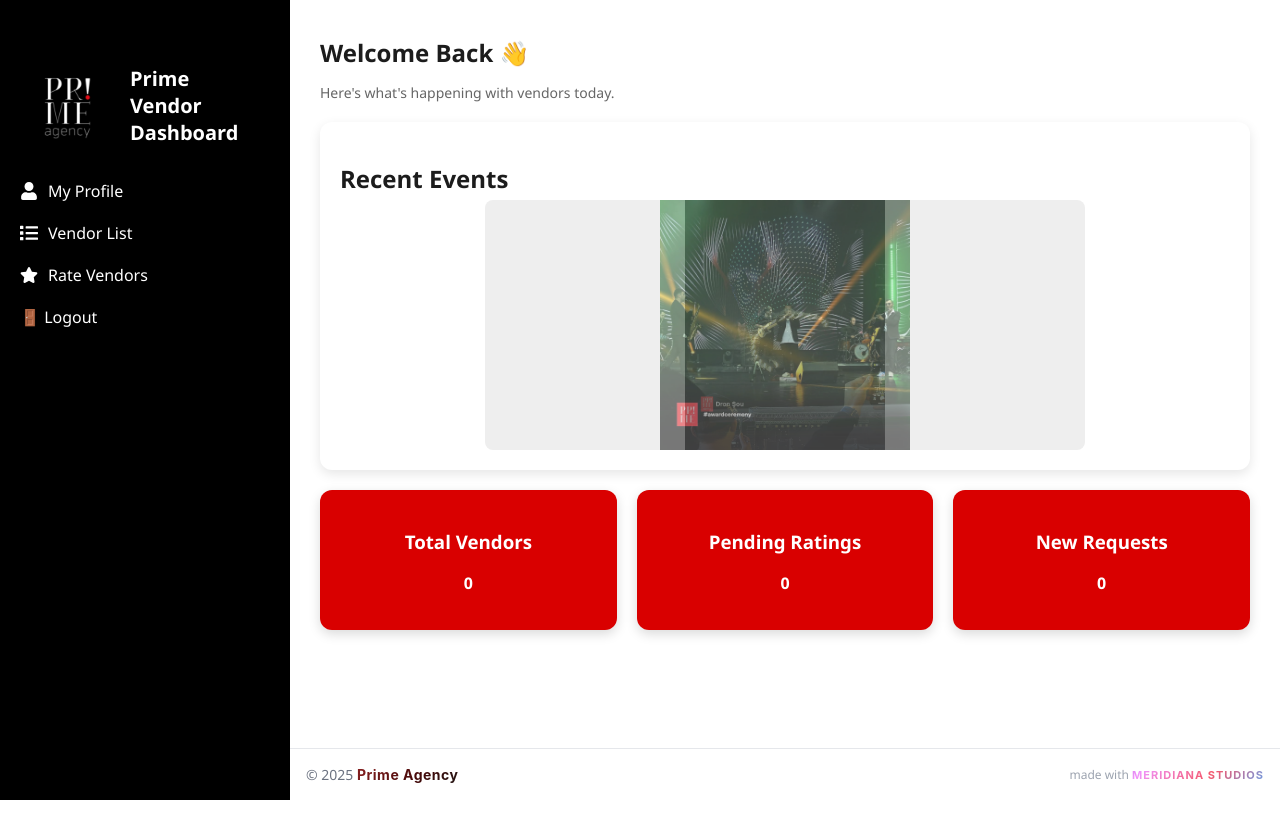
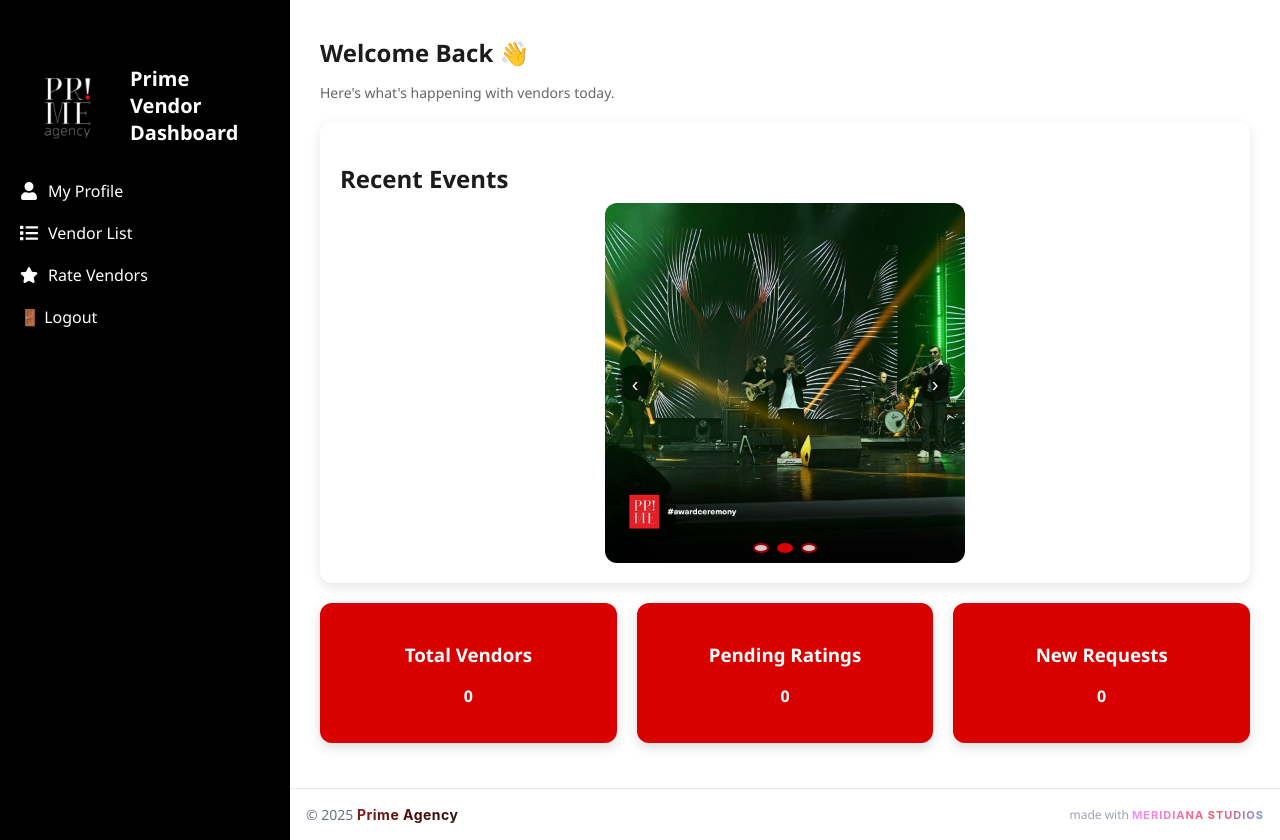
Before and after one commit to nargizhn/PrimeHubApp, a React (Create React App) app in the folder frontend/: page /dashboard in a window 1280 px wide. Before the commit the page ends 800 px from the top, so only its background shows below. Built offline with nearby package versions, Linux system fonts and the light colour scheme; no server answers; sample sign-in values are in the browser's storage.

Commit message:
Gray places around photos removed.

```diff
--- a/frontend/src/components/Dashboard.js
+++ b/frontend/src/components/Dashboard.js
@@ -1,6 +1,5 @@
-import React, { useState, useEffect } from "react";
+import React, { useState, useEffect, useMemo } from "react";
 import { useNavigate } from "react-router-dom";
-// import { auth } from "../firebase"; // kullanılmıyor
 import { getAuth } from "firebase/auth";
 import { useAuth } from "../auth-context";
 import { API_ENDPOINTS } from "../config/api";
@@ -8,36 +7,81 @@ import logo from "../assets/prime-logo.png";
 import { FaUser, FaList, FaStar } from "react-icons/fa";
 import Footer from "./Footer";
 
+// Eski fallback görseller
 import photo1 from "../assets/event1.jpg";
 import photo2 from "../assets/event2.jpg";
 import photo3 from "../assets/event3.jpg";
 
-const photos = [photo1, photo2, photo3];
+// --- assets/carousel içindeki tüm görselleri otomatik yükle ---
+function loadCarouselImages() {
+    try {
+        const ctx = require.context("../assets/carousel", false, /\.(png|jpe?g|webp|gif)$/i);
+        return ctx.keys().map((k) => ctx(k));
+    } catch {
+        return [];
+    }
+}
+
+const fallbackPhotos = [photo1, photo2, photo3];
 
 const Dashboard = ({ setUser }) => {
     const navigate = useNavigate();
     const { logout } = useAuth();
+
+    const dynamicPhotos = useMemo(() => loadCarouselImages(), []);
+    const photos = dynamicPhotos.length ? dynamicPhotos : fallbackPhotos;
+
     const [currentIndex, setCurrentIndex] = useState(0);
+    const [ratios, setRatios] = useState([]); // her görselin en/boy oranı (width/height)
+
     const [isMobile, setIsMobile] = useState(window.innerWidth <= 1024);
     const [showMobileMenu, setShowMobileMenu] = useState(false);
+
     const [metrics, setMetrics] = useState({
         total: 0,
         pendingRatings: 0,
-        newRequests: 0, // heuristic: agreementNumber boş olanlar
+        newRequests: 0,
     });
 
-    // Handle window resize for responsive design
+    // Görsellerin doğal en/boy oranını preload ederek al
+    useEffect(() => {
+        let mounted = true;
+        const tmp = [];
+        let loaded = 0;
+
+        photos.forEach((src, i) => {
+            const img = new Image();
+            img.onload = () => {
+                if (!mounted) return;
+                const r = img.naturalWidth && img.naturalHeight
+                    ? img.naturalWidth / img.naturalHeight
+                    : 16 / 9;
+                tmp[i] = r;
+                loaded += 1;
+                if (loaded === photos.length) setRatios(tmp);
+            };
+            img.onerror = () => {
+                tmp[i] = 16 / 9;
+                loaded += 1;
+                if (loaded === photos.length) setRatios(tmp);
+            };
+            img.src = src;
+        });
+
+        return () => {
+            mounted = false;
+        };
+    }, [photos]);
+
+    // Resize
     useEffect(() => {
         const handleResize = () => {
             const mobile = window.innerWidth <= 1024;
             setIsMobile(mobile);
-            if (!mobile) {
-                setShowMobileMenu(false); // Close mobile menu on desktop
-            }
+            if (!mobile) setShowMobileMenu(false);
         };
-
-        window.addEventListener('resize', handleResize);
-        return () => window.removeEventListener('resize', handleResize);
+        window.addEventListener("resize", handleResize);
+        return () => window.removeEventListener("resize", handleResize);
     }, []);
 
     const handleLogout = async () => {
@@ -48,15 +92,16 @@ const Dashboard = ({ setUser }) => {
         }
     };
 
-    // Carousel
+    // Carousel autoplay
     useEffect(() => {
-        const interval = setInterval(() => {
-            setCurrentIndex((prev) => (prev + 1) % photos.length);
+        if (photos.length <= 1) return;
+        const t = setInterval(() => {
+            setCurrentIndex((p) => (p + 1) % photos.length);
         }, 5000);
-        return () => clearInterval(interval);
-    }, []);
+        return () => clearInterval(t);
+    }, [photos.length]);
 
-    // Metrikleri çek
+    // Metrics
     const fetchMetrics = async () => {
         try {
             const auth = getAuth();
@@ -68,17 +113,10 @@ const Dashboard = ({ setUser }) => {
             }
 
             const res = await fetch(API_ENDPOINTS.VENDORS.BASE, {
-                headers: {
-                    Authorization: `Bearer ${token}`,
-                    "Content-Type": "application/json",
-                },
+                headers: { Authorization: `Bearer ${token}`, "Content-Type": "application/json" },
             });
-
             if (!res.ok) {
-                if (res.status === 401) {
-                    console.warn("Unauthorized while fetching metrics.");
-                    return;
-                }
+                if (res.status === 401) return;
                 const t = await res.text().catch(() => "");
                 console.error("Failed to fetch vendors:", t || `${res.status} ${res.statusText}`);
                 return;
@@ -87,34 +125,23 @@ const Dashboard = ({ setUser }) => {
             const list = await res.json();
             const vendors = Array.isArray(list) ? list : [];
 
-            // --- Normalizasyon (gelen veri türü/boşluk sorunlarına dayanıklı olsun) ---
             const toInt = (x) => {
                 const n = Number(x);
                 return Number.isFinite(n) ? n : 0;
             };
-            const toNumOrNull = (x) => (x === "" || x == null ? null : Number(x));
-
             const normalized = vendors.map((v) => ({
                 ...v,
                 ratingCount: toInt(v?.ratingCount),
-                rating: toNumOrNull(v?.rating),
                 agreementNumber: (v?.agreementNumber ?? "").toString(),
             }));
 
-            const total = normalized.length;
-
-            // ✅ Pending = ratingCount === 0 (henüz hiç oy yok)
-            const pendingRatings = normalized.filter((v) => v.ratingCount === 0).length;
-
-            // New Requests (heuristic) = agreementNumber boş olanlar
-            const newRequests = normalized.filter(
-                (v) => !v.agreementNumber || v.agreementNumber.trim() === ""
-            ).length;
-
-            setMetrics({ total, pendingRatings, newRequests });
+            setMetrics({
+                total: normalized.length,
+                pendingRatings: normalized.filter((v) => v.ratingCount === 0).length,
+                newRequests: normalized.filter((v) => !v.agreementNumber.trim()).length,
+            });
         } catch (e) {
             console.error(e);
-            // Tasarıma dokunmamak adına alert koymuyoruz
         }
     };
 
@@ -123,72 +150,62 @@ const Dashboard = ({ setUser }) => {
         // eslint-disable-next-line react-hooks/exhaustive-deps
     }, []);
 
-    // Get responsive styles
+    const prevSlide = () => setCurrentIndex((i) => (i - 1 + photos.length) % photos.length);
+    const nextSlide = () => setCurrentIndex((i) => (i + 1) % photos.length);
+
+    // Responsive styles
     const getResponsiveStyles = () => ({
         container: {
             ...styles.container,
-            ...(isMobile ? {
-                flexDirection: 'column',
-            } : {})
+            ...(isMobile ? { flexDirection: "column" } : {}),
         },
         sidebar: {
             ...styles.sidebar,
-            ...(isMobile ? {
-                position: 'fixed',
+            ...(isMobile
+                ? {
+                    position: "fixed",
                     top: 0,
-                left: showMobileMenu ? 0 : '-100%',
-                height: '100vh',
-                width: '280px',
+                    left: showMobileMenu ? 0 : "-100%",
+                    height: "100vh",
+                    width: "280px",
                     zIndex: 1001,
-                transition: 'left 0.3s ease-in-out',
-                paddingTop: '20px',
-            } : {})
+                    transition: "left 0.3s ease-in-out",
+                    paddingTop: "20px",
+                }
+                : {}),
         },
         main: {
             ...styles.main,
-            ...(isMobile ? {
-                marginTop: '40px',
-                marginLeft: '0',
-            } : {})
+            ...(isMobile ? { marginTop: "40px", marginLeft: "0" } : {}),
         },
         mainContent: {
             ...styles.mainContent,
-            ...(isMobile ? {
-                padding: '15px',
-            } : {})
+            ...(isMobile ? { padding: "15px" } : {}),
         },
         carousel: {
             ...styles.carousel,
-            ...(isMobile ? {
-                padding: '20px',
-            } : {})
+            ...(isMobile ? { padding: "16px" } : {}),
         },
         carouselBox: {
             ...styles.carouselBox,
-            ...(isMobile ? {
-                height: '150px',
-            } : {})
+            // kutu yüksekliği aktif görselin oranına göre dinamik
+            aspectRatio: ratios[currentIndex] || 16 / 9,
+            maxWidth: isMobile ? "100%" : 360,
         },
         grid: {
             ...styles.grid,
-            ...(isMobile ? {
-                flexDirection: 'column',
-                gap: '15px',
-            } : {})
+            ...(isMobile ? { flexDirection: "column", gap: "15px" } : {}),
         },
         heading: {
             ...styles.heading,
-            ...(isMobile ? {
-                fontSize: '24px',
-            } : {})
-        }
+            ...(isMobile ? { fontSize: "24px" } : {}),
+        },
     });
-
     const responsiveStyles = getResponsiveStyles();
 
     return (
         <div style={responsiveStyles.container}>
-            {/* Mobile Header - only shows on mobile */}
+            {/* Mobile Header */}
             {isMobile && (
                 <div style={styles.mobileHeader}>
                     <button
@@ -199,24 +216,23 @@ const Dashboard = ({ setUser }) => {
                         ☰
                     </button>
                     <img src={logo} alt="Logo" style={styles.mobileHeaderLogo} />
-                    <div style={{ width: 40 }} /> {/* Spacer for centering */}
+                    <div style={{ width: 40 }} />
                 </div>
             )}
 
-            {/* Mobile Menu Overlay */}
+            {/* Overlay */}
             {isMobile && showMobileMenu && (
                 <div style={styles.mobileOverlay} onClick={() => setShowMobileMenu(false)} />
             )}
 
             {/* Sidebar */}
             <aside style={responsiveStyles.sidebar}>
-                <div style={{
+                <div
+                    style={{
                         ...styles.logoContainer,
-                    ...(isMobile ? {
-                        marginTop: '15px',
-                        marginBottom: '20px'
-                    } : {})
-                }}>
+                        ...(isMobile ? { marginTop: "15px", marginBottom: "20px" } : {}),
+                    }}
+                >
                     <img src={logo} alt="Logo" style={styles.logo} />
                     <h2 style={styles.brand}>Prime Vendor Dashboard</h2>
                 </div>
@@ -244,26 +260,58 @@ const Dashboard = ({ setUser }) => {
                     <div style={styles.contentContainer}>
                         {/* Carousel */}
                         <div style={responsiveStyles.carousel}>
-                            <h2 style={{ marginBottom: 5 }}>Recent Events</h2>
+                            <h2 style={{ marginBottom: 8 }}>Recent Events</h2>
+
                             <div style={responsiveStyles.carouselBox}>
-                                {photos.map((photo, index) => (
+                                {/* Yalnızca görünür resmi render et (contain + oran eşleşti, gri yok) */}
                                 <img
-                                        key={index}
-                                        src={photo}
-                                        alt={`Event ${index + 1}`}
+                                    src={photos[currentIndex]}
+                                    alt={`Event ${currentIndex + 1}`}
+                                    style={styles.carouselImage}
+                                    draggable={false}
+                                />
+
+                                {photos.length > 1 && (
+                                    <>
+                                        <button
+                                            type="button"
+                                            onClick={prevSlide}
+                                            aria-label="Previous"
+                                            style={{ ...styles.arrowBtn, left: 12 }}
+                                        >
+                                            ‹
+                                        </button>
+                                        <button
+                                            type="button"
+                                            onClick={nextSlide}
+                                            aria-label="Next"
+                                            style={{ ...styles.arrowBtn, right: 12 }}
+                                        >
+                                            ›
+                                        </button>
+                                    </>
+                                )}
+
+                                {photos.length > 1 && (
+                                    <div style={styles.dots}>
+                                        {photos.map((_, i) => (
+                                            <button
+                                                key={i}
+                                                onClick={() => setCurrentIndex(i)}
+                                                aria-label={`Go to slide ${i + 1}`}
                                                 style={{
-                                            ...styles.carouselImage,
-                                            opacity: index === currentIndex ? 1 : 0,
-                                            position: "absolute",
-                                            transition: "opacity 1s ease-in-out",
+                                                    ...styles.dot,
+                                                    ...(i === currentIndex ? styles.dotActive : {}),
                                                 }}
                                             />
                                         ))}
                                     </div>
+                                )}
+                            </div>
                         </div>
 
                         {/* Cards */}
-                        <div style={styles.grid}>
+                        <div style={responsiveStyles.grid}>
                             <div style={styles.card}>
                                 <h3>Total Vendors</h3>
                                 <p>{metrics.total}</p>
@@ -280,14 +328,13 @@ const Dashboard = ({ setUser }) => {
                     </div>
                 </div>
 
-                {/* Footer inside main content */}
                 <Footer />
             </main>
         </div>
     );
 };
 
-// Original desktop styles preserved exactly as they were
+// Styles (tema: kırmızı/siyah/beyaz)
 const styles = {
     container: {
         display: "flex",
@@ -297,43 +344,40 @@ const styles = {
         color: "#1c1c1c",
     },
 
-    // Mobile-only styles
+    // Mobile
     mobileHeader: {
-        position: 'fixed',
+        position: "fixed",
         top: 0,
         left: 0,
         right: 0,
-        height: '60px',
-        backgroundColor: '#000',
-        display: 'flex',
-        alignItems: 'center',
-        justifyContent: 'space-between',
-        padding: '0 20px',
+        height: "60px",
+        backgroundColor: "#000",
+        display: "flex",
+        alignItems: "center",
+        justifyContent: "space-between",
+        padding: "0 20px",
         zIndex: 1000,
     },
     mobileMenuButton: {
-        background: 'none',
-        border: 'none',
-        color: '#fff',
-        fontSize: '24px',
-        cursor: 'pointer',
-        padding: '10px',
+        background: "none",
+        border: "none",
+        color: "#fff",
+        fontSize: "24px",
+        cursor: "pointer",
+        padding: "10px",
     },
-    mobileHeaderLogo: {
-        height: '40px',
-        width: 'auto',
-    },
+    mobileHeaderLogo: { height: "40px", width: "auto" },
     mobileOverlay: {
-        position: 'fixed',
+        position: "fixed",
         top: 0,
         left: 0,
         right: 0,
         bottom: 0,
-        backgroundColor: 'rgba(0, 0, 0, 0.5)',
+        backgroundColor: "rgba(0, 0, 0, 0.5)",
         zIndex: 1000,
     },
 
-    // Original desktop styles - unchanged
+    // Sidebar
     sidebar: {
         width: "250px",
         backgroundColor: "#000",
@@ -342,26 +386,10 @@ const styles = {
         flexDirection: "column",
         padding: "30px 20px",
     },
-    logoContainer: {
-        display: "flex",
-        alignItems: "center",
-        height: "150px",
-        width: "100px",
-        gap: 10,
-    },
-    logo: {
-        height: "100px",
-        width: "100px",
-    },
-    brand: {
-        fontSize: "20px",
-        fontWeight: "bold",
-    },
-    nav: {
-        display: "flex",
-        flexDirection: "column",
-        gap: "20px",
-    },
+    logoContainer: { display: "flex", alignItems: "center", height: "150px", width: "100px", gap: 10 },
+    logo: { height: "100px", width: "100px" },
+    brand: { fontSize: "20px", fontWeight: "bold" },
+    nav: { display: "flex", flexDirection: "column", gap: "20px" },
     navItem: {
         display: "flex",
         alignItems: "center",
@@ -370,9 +398,9 @@ const styles = {
         color: "#fff",
         transition: "0.2s ease",
     },
-    icon: {
-        marginRight: "10px",
-    },
+    icon: { marginRight: "10px" },
+
+    // Main
     main: {
         flex: 1,
         display: "flex",
@@ -381,26 +409,13 @@ const styles = {
         overflowY: "auto",
         backgroundColor: "#fff",
     },
-    mainContent: {
-        flex: 1,
-        padding: "20px 30px",
-        boxSizing: "border-box",
-    },
-    heading: {
-        fontSize: "24px",
-        marginBottom: "8px",
-    },
-    subheading: {
-        fontSize: "14px",
-        color: "#666",
-        marginBottom: "20px",
-    },
+    mainContent: { flex: 1, padding: "20px 30px", boxSizing: "border-box" },
+    heading: { fontSize: "24px", marginBottom: "8px" },
+    subheading: { fontSize: "14px", color: "#666", marginBottom: "20px" },
     contentContainer: {},
-    grid: {
-        display: "flex",
-        gap: "20px",
-        marginBottom: "25px",
-    },
+
+    // Cards
+    grid: { display: "flex", gap: "20px", marginBottom: "25px" },
     card: {
         flex: 1,
         backgroundColor: "#d90000",
@@ -412,6 +427,8 @@ const styles = {
         fontSize: "16px",
         fontWeight: "600",
     },
+
+    // Carousel
     carousel: {
         backgroundColor: "#fff",
         padding: "20px",
@@ -420,25 +437,62 @@ const styles = {
         marginBottom: "20px",
     },
     carouselBox: {
-        height: "250px",
-        maxWidth: "600px",
+        width: "100%",
+        maxWidth: 900,
         margin: "0 auto",
-        borderRadius: "8px",
+        borderRadius: "12px",
         overflow: "hidden",
         position: "relative",
-        backgroundColor: "#eee",
-        display: "flex",
-        justifyContent: "center",
-        alignItems: "center",
+        backgroundColor: "#fff", // gri yerine beyaz, ama oran eşleştiği için görünmez
+        display: "block",
     },
     carouselImage: {
         width: "100%",
         height: "100%",
-        objectFit: "contain",
-        borderRadius: "8px",
+        objectFit: "contain", // kesme yok, görüntü orijinali gibi
+        display: "block",
+    },
+
+    // Controls
+    arrowBtn: {
         position: "absolute",
-        top: 0,
+        top: "50%",
+        transform: "translateY(-50%)",
+        background: "rgba(0,0,0,0.5)",
+        color: "#fff",
+        border: "none",
+        width: 36,
+        height: 36,
+        borderRadius: "50%",
+        cursor: "pointer",
+        fontSize: 20,
+        lineHeight: "36px",
+        textAlign: "center",
+        zIndex: 2,
+        userSelect: "none",
+    },
+    dots: {
+        position: "absolute",
+        bottom: 10,
         left: 0,
+        right: 0,
+        display: "flex",
+        gap: 8,
+        justifyContent: "center",
+        zIndex: 2,
+    },
+    dot: {
+        width: 10,
+        height: 10,
+        borderRadius: "50%",
+        background: "#fff",
+        border: "2px solid #d90000",
+        opacity: 0.8,
+        cursor: "pointer",
+    },
+    dotActive: {
+        background: "#d90000",
+        opacity: 1,
     },
 };
 
```
Lines whose indentation alone changed are shown as unchanged.
